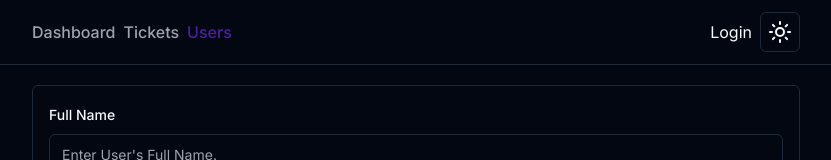
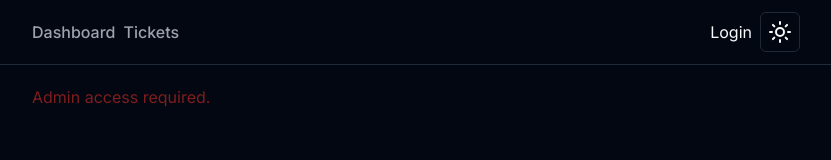
Before and after one commit to todevmilen/simple-ticketing, a Next.js app: page /users in a window 1280 px wide. Shown: the top 160 px of the page, without its empty margins (224-1055 px from the left). Built offline with nearby package versions, Linux system fonts and the light colour scheme; no server answers; the database is empty.

Commit message:
feat: protect pages

```diff
--- a/app/users/[id]/page.tsx
+++ b/app/users/[id]/page.tsx
@@ -1,11 +1,18 @@
+import options from "@/app/api/auth/[...nextauth]/options";
 import UserForm from "@/components/UserForm";
 import prisma from "@/prisma/db";
+import { getServerSession } from "next-auth";
 
 interface Props {
   params: { id: string };
 }
 
 const EditUser = async ({ params }: Props) => {
+  const session = await getServerSession(options);
+  if (session?.user.role !== "ADMIN") {
+    return <p className="text-destructive">Admin access required.</p>;
+  }
+
   const user = await prisma.user.findUnique({
     where: {
       id: parseInt(params.id),
--- a/app/users/page.tsx
+++ b/app/users/page.tsx
@@ -2,8 +2,15 @@
 import React from "react";
 import DataTableSimple from "./data-table-simple";
 import prisma from "@/prisma/db";
+import { getServerSession } from "next-auth";
+import options from "../api/auth/[...nextauth]/options";
 
 const Users = async () => {
+  const session = await getServerSession(options);
+  if (session?.user.role !== "ADMIN") {
+    return <p className="text-destructive">Admin access required.</p>;
+  }
+
   const users = await prisma.user.findMany();
 
   return (
--- a/components/MainNav.tsx
+++ b/components/MainNav.tsx
@@ -10,7 +10,7 @@
 
   return (
     <div className="flex justify-between">
-      <MainNavLinks />
+      <MainNavLinks role={session?.user.role} />
       <div className="flex items-center gap-2">
         {session ? (
           <Link href="/api/auth/signout?callbackUrl=/">Logout</Link>
--- a/components/MainNavLinks.tsx
+++ b/components/MainNavLinks.tsx
@@ -2,17 +2,19 @@
 import Link from "next/link";
 import { usePathname } from "next/navigation";
 
-const MainNavLinks = () => {
+const MainNavLinks = ({ role }: { role?: string }) => {
   const links = [
-    { label: "Dashboard", href: "/" },
-    { label: "Tickets", href: "/tickets" },
-    { label: "Users", href: "/users" },
+    { label: "Dashboard", href: "/", adminOnly: false },
+    { label: "Tickets", href: "/tickets", adminOnly: false },
+    { label: "Users", href: "/users", adminOnly: true },
   ];
 
   const currentPath = usePathname();
   return (
     <div className="flex items-center gap-2">
-      {links.map((link) => (
+      {links
+        .filter((link) => !link.adminOnly || role === "ADMIN")
+        .map((link) => (
           <Link
             key={link.label}
             href={link.href}
```
Lines whose indentation alone changed are shown as unchanged.
